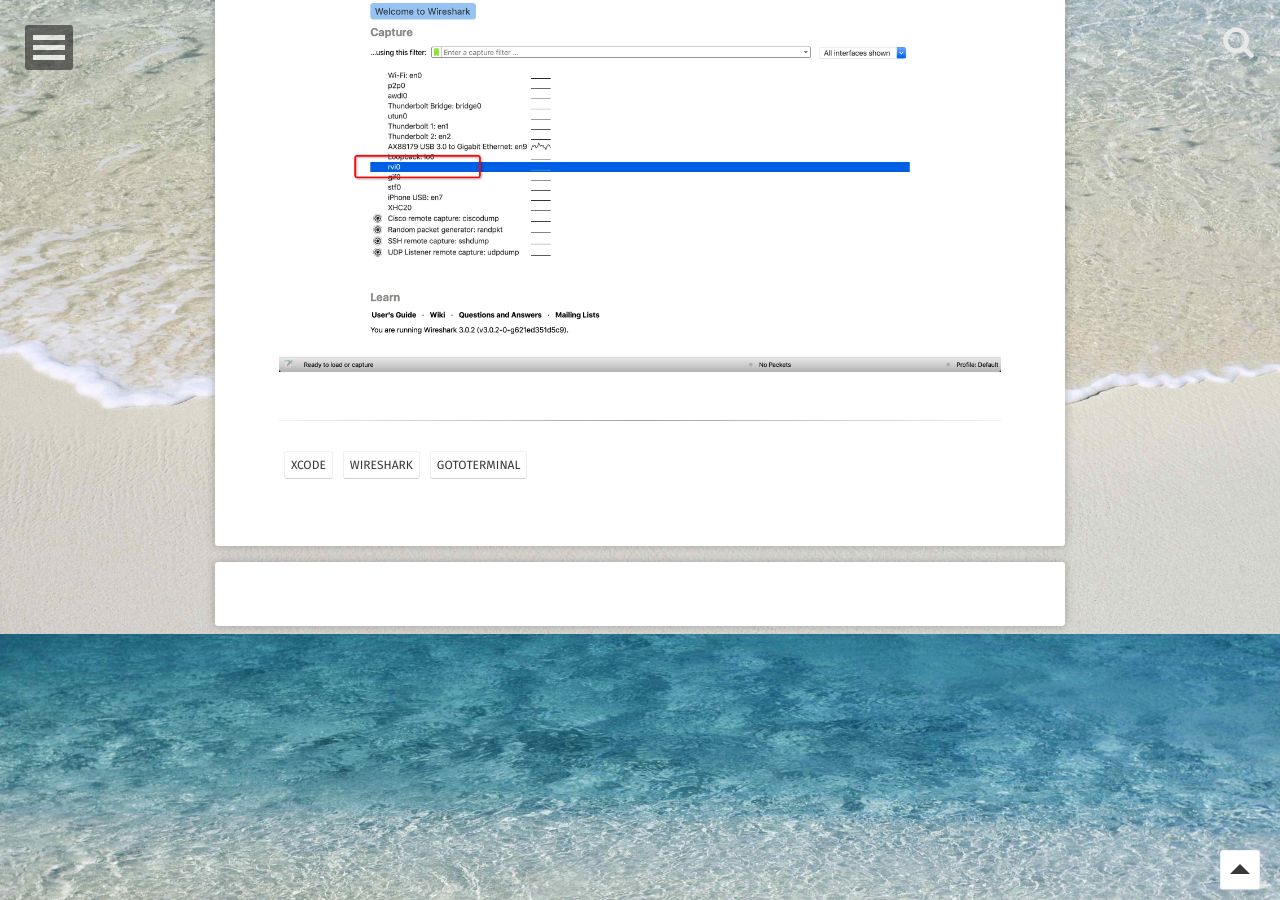
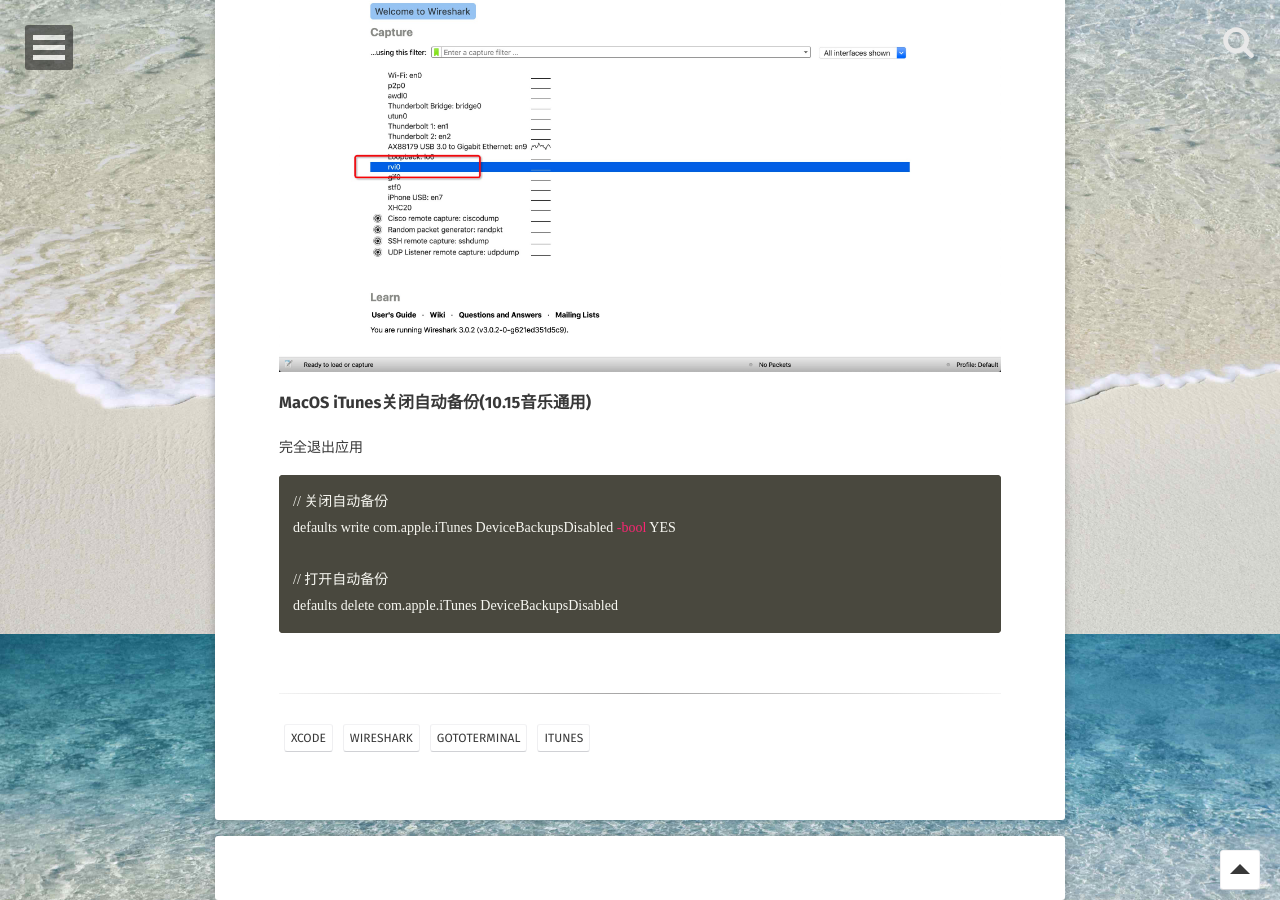
Before and after one commit to AlirioLau/alirio.blog, a Jekyll site: the page built from _posts/2019-07-29-macos-tips02.md, in a window 1280 px wide and 900 px high, scrolled down 1166 px. Built offline with Jekyll 4.4.1, drawn with Linux system fonts in a browser that asks for light colours; some web fonts are replaced; comment, search, counter and statistics services are not loaded.

Commit message:
iTunes auto backup close

````diff
--- a/_posts/2019-07-29-macos-tips02.md
+++ b/_posts/2019-07-29-macos-tips02.md
@@ -6,7 +6,7 @@ introduction: MacOS 常用的，容易忘记的小技巧。
 [comment]: <> - tagName
 tag:
 [comment]: <> [tagName1, tagName2]
-tags: [xcode, wireshark, gototerminal]
+tags: [xcode, wireshark, gototerminal, itunes]
 layout: post
 project: false
 [comment]: <> image url
@@ -47,3 +47,15 @@ rvictl -s b27f560a...
 `Wireshark`会列出所有可用的显卡设备，`rvi0`就是刚才创建的映射虚拟网卡。双击选择，然后添加过滤规则即可监听查看通过iPhone的网络流量。
 
 ![01](/assets/images/2019-07-29-macos-tips02-01.jpg)
+
+### MacOS iTunes关闭自动备份(10.15音乐通用)
+
+完全退出应用
+
+```shell
+// 关闭自动备份
+defaults write com.apple.iTunes DeviceBackupsDisabled -bool YES
+
+// 打开自动备份
+defaults delete com.apple.iTunes DeviceBackupsDisabled
+```
````
